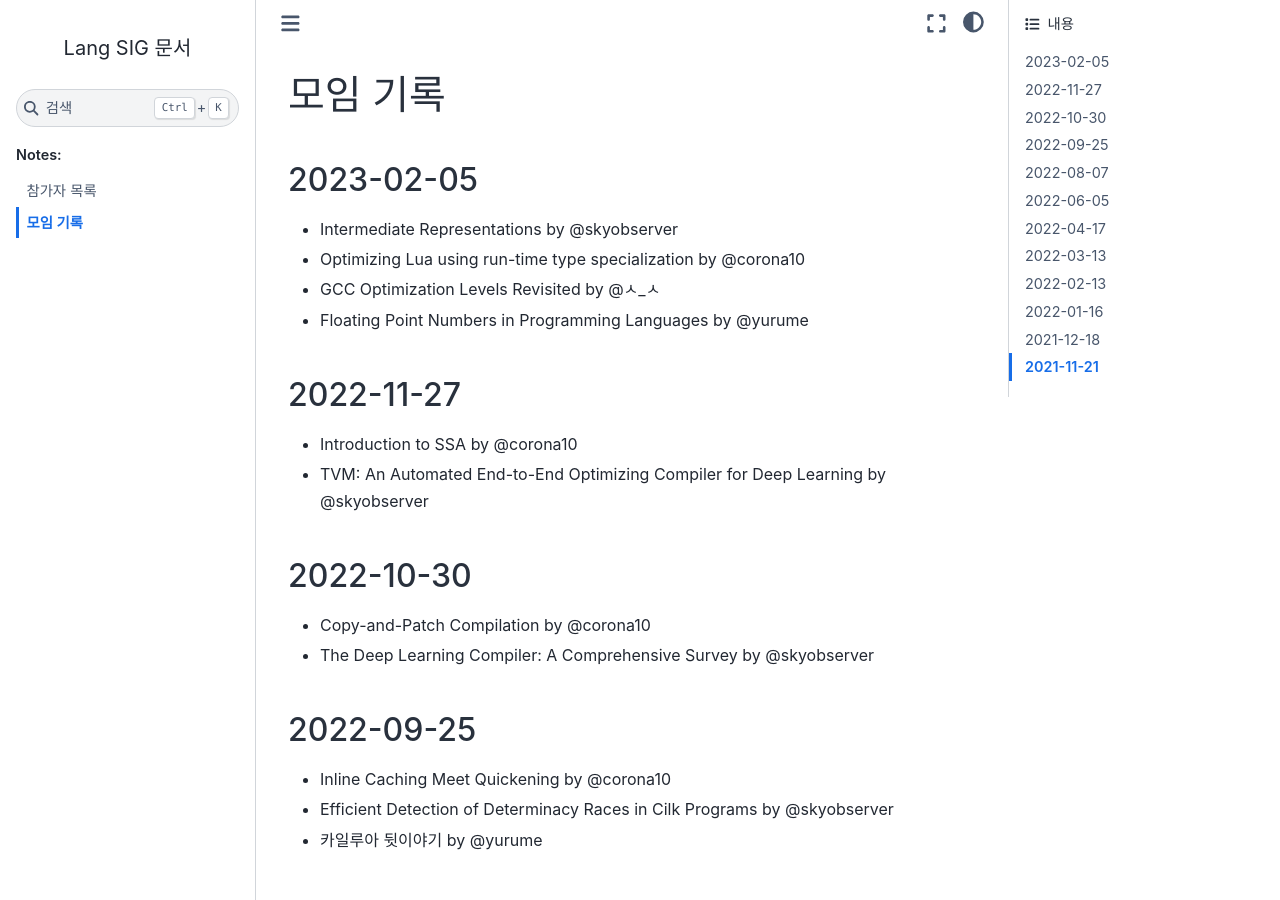
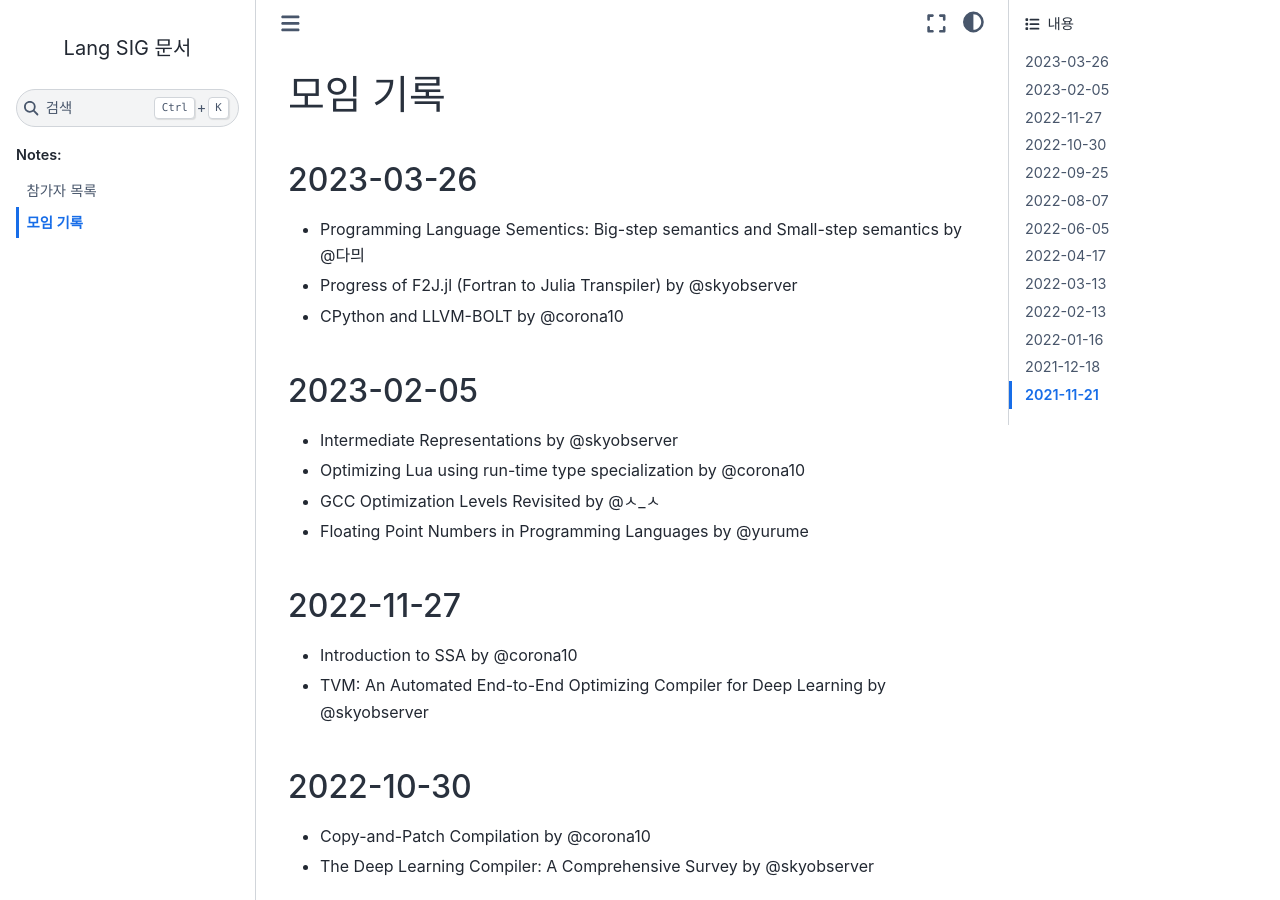
Before and after one commit to Lang-SIG/LangSIG, a Sphinx documentation site: the page built from docs/meeting.rst, in a window 1280 px wide and 900 px high. Built offline with Sphinx 7.4.7 and the Sphinx Book theme 1.1.4, drawn with Linux system fonts in a browser that asks for light colours.

Commit message:
2023-03-26: Update meeting log

```diff
--- a/docs/meeting.rst
+++ b/docs/meeting.rst
@@ -2,6 +2,14 @@
 
 모임 기록
 ===============
+
+.. _log-20230326:
+
+2023-03-26
+----------
+- Programming Language Sementics: Big-step semantics and Small-step semantics by @다믜
+- Progress of F2J.jl (Fortran to Julia Transpiler) by @skyobserver
+- CPython and LLVM-BOLT by @corona10
 
 .. _log-20230205:
 
```
